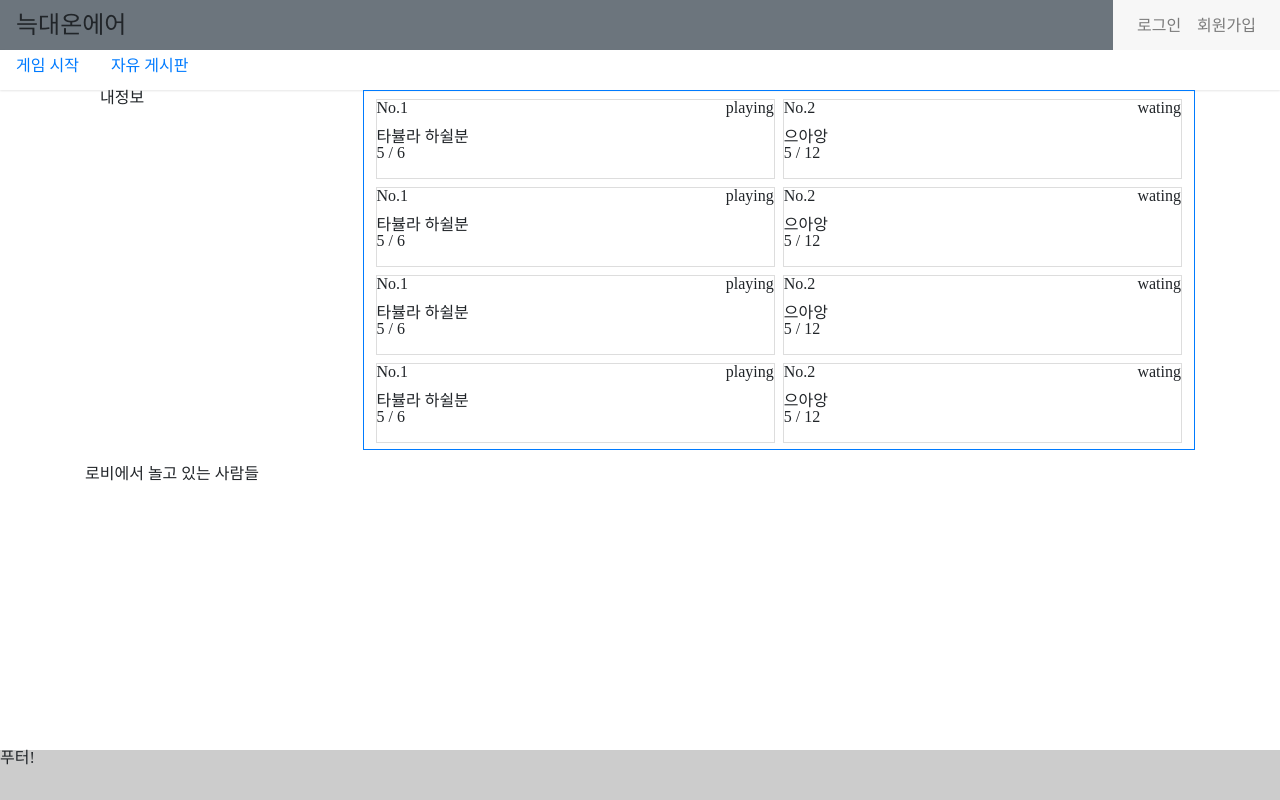
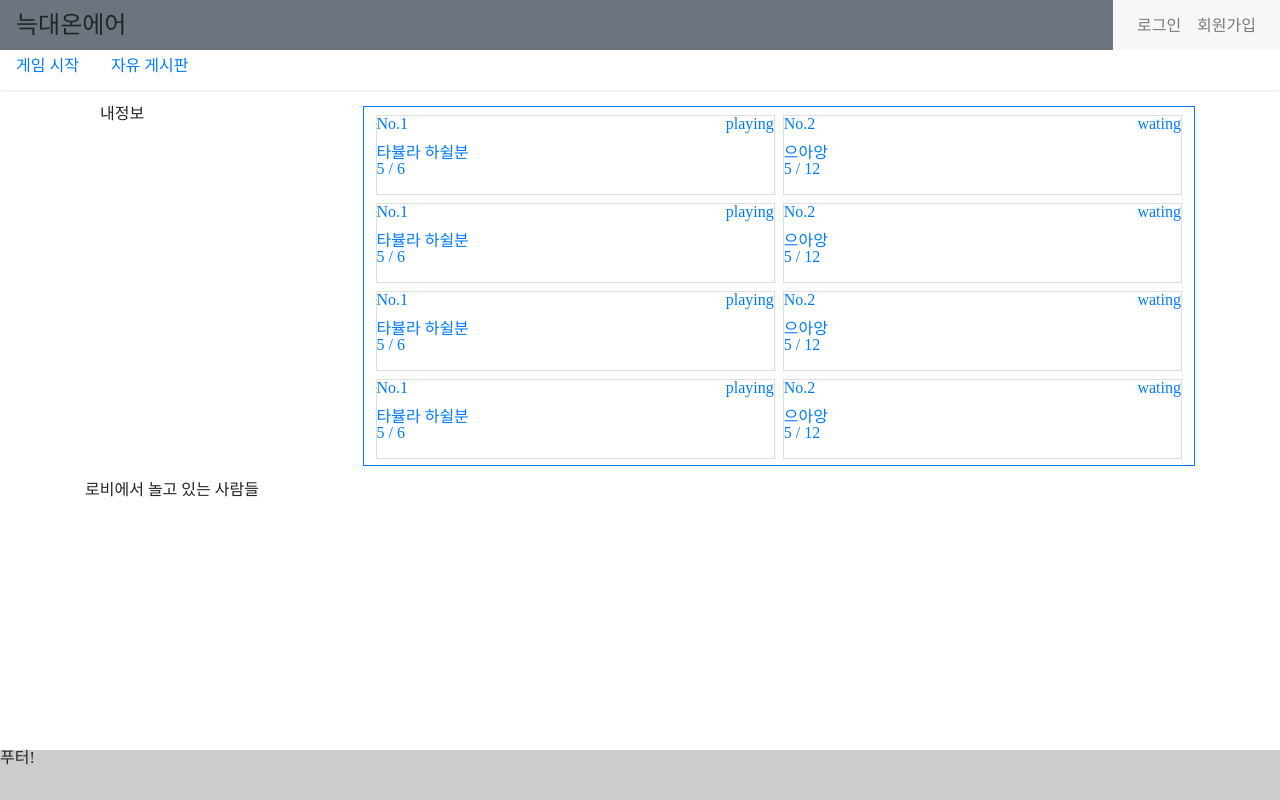
Before and after one commit to partyKyoung/webmafia, a React app: page /lobby in a window 1280 px wide. Built offline with nearby package versions, Linux system fonts and the light colour scheme.

Commit message:
채팅방 컴포넌트 생성 및 Link 적용

```diff
--- a/src/App.js
+++ b/src/App.js
@@ -6,6 +6,7 @@ import Header from './container/header/Header';
 import Home from './container/home/Home';
 import Ssiam from './container/home/Ssiam';
 import Lobby from './container/game/Lobby';
+import Room from './container/game/Room';
 import Board from './container/board/Board';
 import Footer from './container/footer/Footer';
 import SignUp from './container/user/SignUp';
@@ -18,8 +19,8 @@ class App extends Component {
       <Switch>
         <Route exact path='/' component={Home} />
         <Route path='/lobby' component={Lobby} />
+        <Route path='/room/:seq' component={Room} />
         <Route path='/board/free' component={Board} />
-        <Route path='/ssiam' component={Ssiam} />
         <Route path='/user/SignUp' component={SignUp} />
       </Switch>
       <Footer />
--- a/src/components/header/Menu.js
+++ b/src/components/header/Menu.js
@@ -9,7 +9,7 @@ class Menu extends Component {
           <NavLink href="/lobby">게임 시작</NavLink>
         </NavItem>
         <NavItem>
-          <NavLink href="https://github.com/reactstrap/reactstrap">자유 게시판</NavLink>
+          <NavLink href="/board/free">자유 게시판</NavLink>
         </NavItem>
       </Nav>
     );
--- a/src/container/game/Lobby.js
+++ b/src/container/game/Lobby.js
@@ -1,5 +1,5 @@
 import React, { Component } from 'react';
-
+import { Link } from 'react-router-dom';
 import { chatRoom } from '../../mock/chat/chatList';
 
 function Chat ({chatRoom}) {
@@ -7,6 +7,7 @@ function Chat ({chatRoom}) {
 
   return (
     <li className="chat-room col-12 col-md-6 pl-1 pr-1 mb-2">
+      <Link to={`room/${chatRoom.seq}`}>
         <div className="chat-room-content chat-room-seq w-100 d-flex">
           <span className="chat-room-status mr-auto">No.{chatRoom.seq}</span>
           <span className="chat-rom-seq ml-auto"> {chatRoom.status}</span>
@@ -15,6 +16,7 @@ function Chat ({chatRoom}) {
           <p className="chat-room-title w-100">{chatRoom.title}</p>
           <div className="chat-room-count float-left">{`${participantCount} / ${chatRoom.limitPeopleCount}`}</div>
         </div>
+      </Link>
     </li>
   );
 }
@@ -27,7 +29,7 @@ class Lobby extends Component {
 
     return (
       <div className="container">
-        <div className="lobby row ml-auto mr-auto">
+        <div className="lobby row mt-3 ml-auto mr-auto">
           <div className="lobby-my-page col-3 d-none d-md-block">내정보</div>
           <ul className="lobby-chat-list border-primary col-12 col-md-9 row m-0 pt-2 pl-2 pr-2">
             {chatList}
--- /dev/null
+++ b/src/container/game/Room.js
@@ -0,0 +1,13 @@
+import React, { Component } from 'react'
+
+class Room extends Component {
+    render () {
+        return (
+            <div>
+
+            </div>
+        )
+    }
+}
+
+export default Room
--- a/src/scss/chat/_chat-list.scss
+++ b/src/scss/chat/_chat-list.scss
@@ -34,6 +34,6 @@
 }
 
 .lobby-chat-room {
-    height: 250px;
+    height: 200px;
     overflow-y: scroll;
 }
```
Lines whose indentation alone changed are shown as unchanged.
